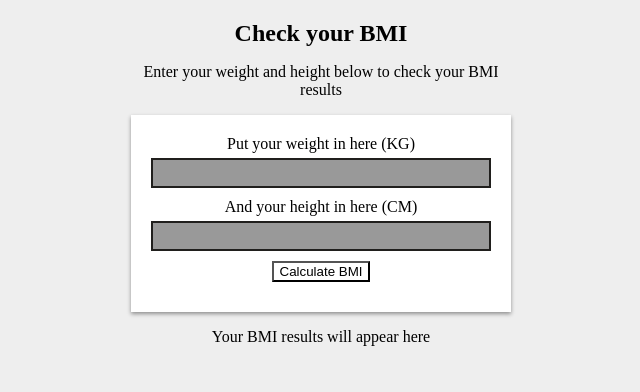
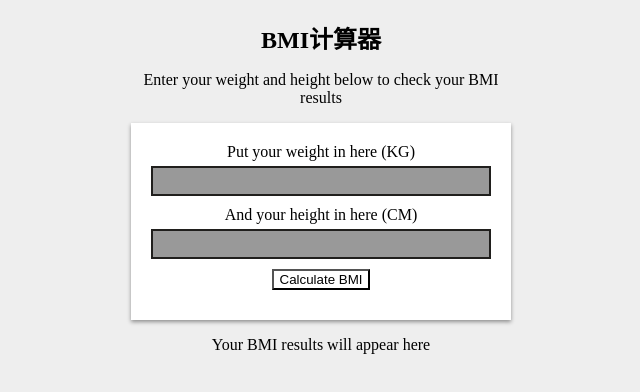
Before and after one commit to astendhal/astendhal.github.io, a plain HTML site: page index.html in a window 1280 px wide. Shown: the whole page, without its empty margins (319-959 px from the left). Drawn offline with Linux system fonts and the light colour scheme.

Commit message:
index.html

```diff
--- a/index.html
+++ b/index.html
@@ -8,7 +8,7 @@
 <body>
     <div class="container">
     	<div class="panel">
-    		<h2 class="text-center">Check your BMI</h2>
+    		<h2 class="text-center">BMI计算器</h2>
 
     			<p id="introText" class="text-center">Enter your weight and height below to check your BMI results</p>
 
```
